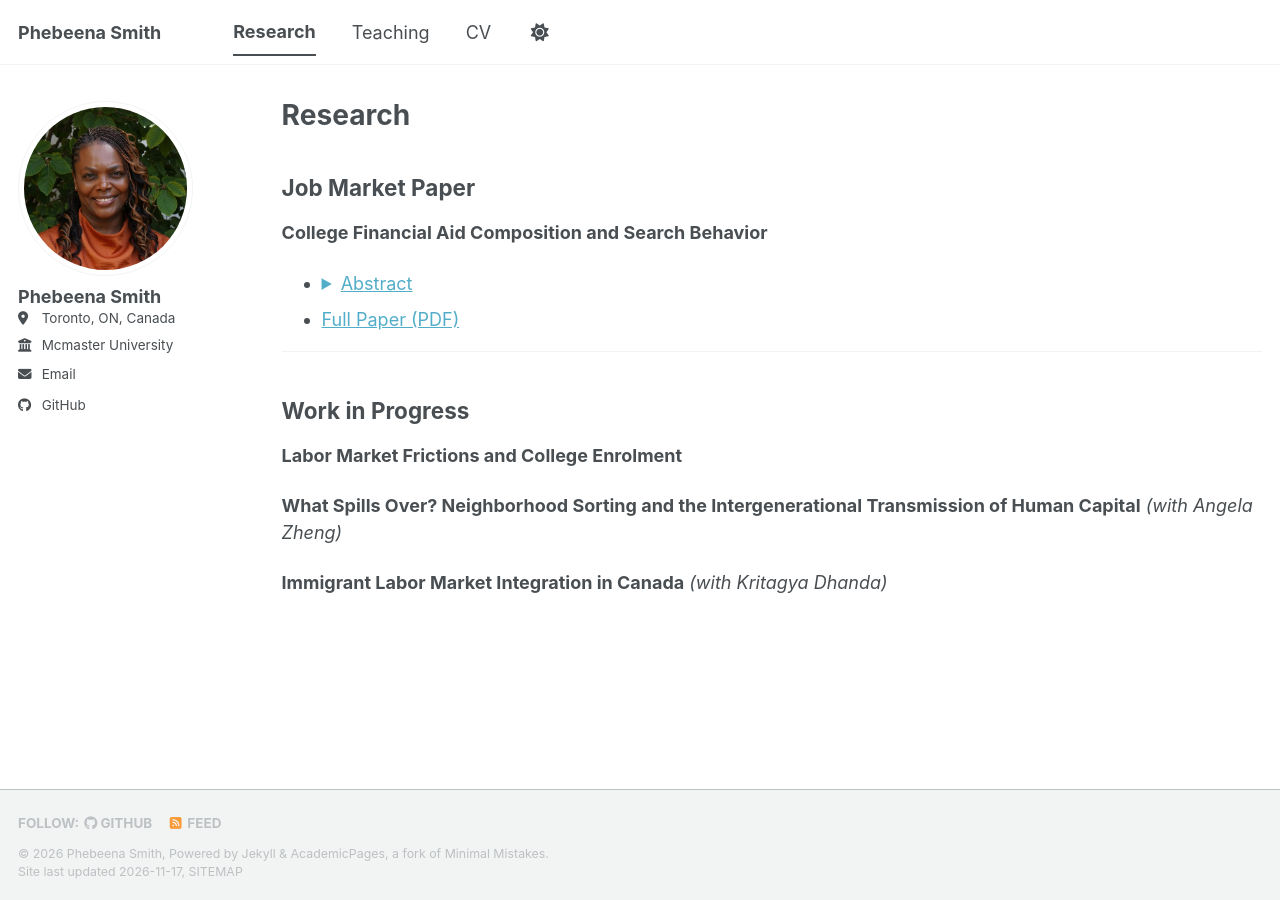
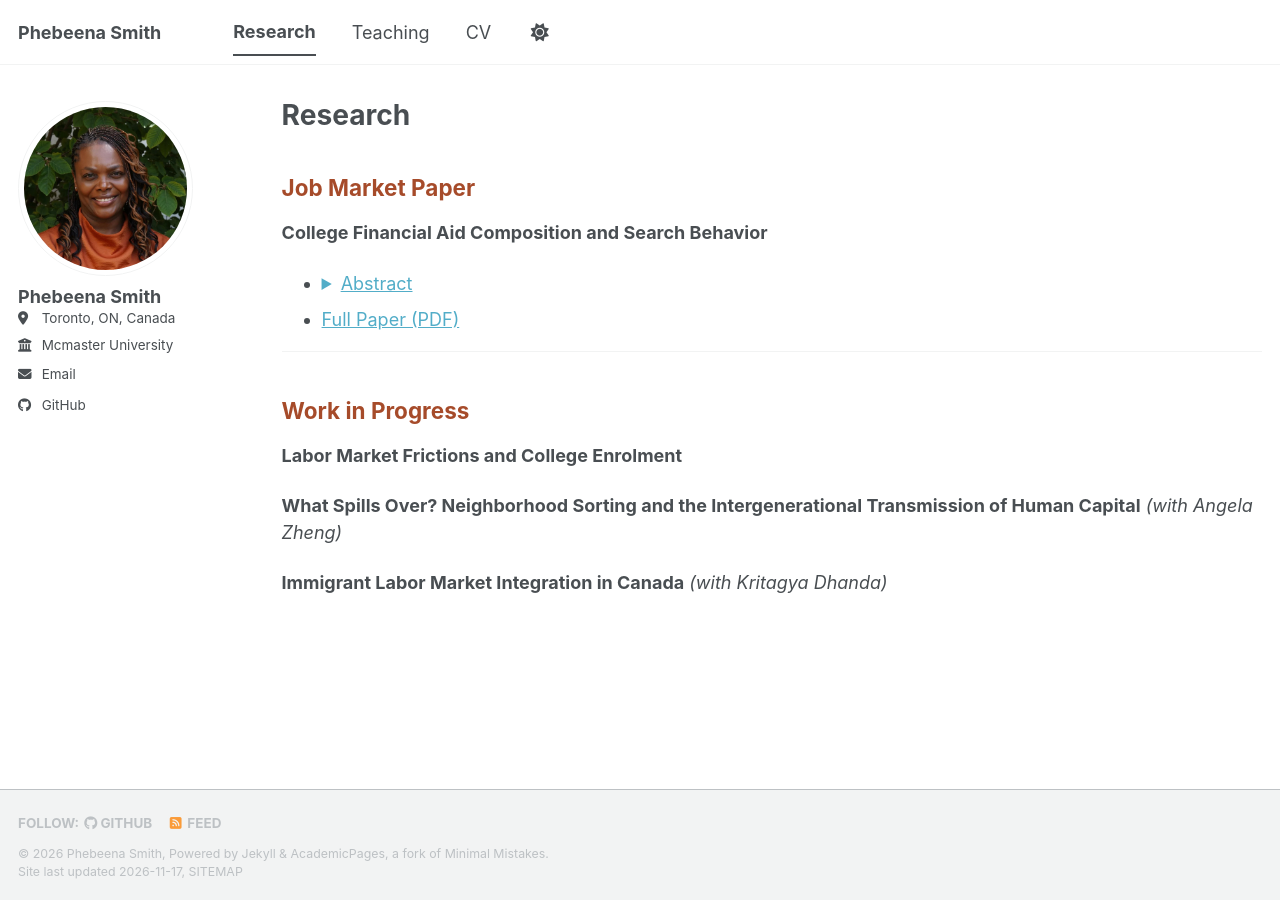
Before and after one commit to phebeenasmith/phebeenasmith.github.io, a Jekyll site: the page built from _pages/publications.html, in a window 1280 px wide. Built offline with Jekyll 4.4.1, drawn with Linux system fonts in a browser that asks for light colours; a style sheet for code colours, icons or effects is not loaded.

Commit message:
Update publications.html

```diff
--- a/_pages/publications.html
+++ b/_pages/publications.html
@@ -5,7 +5,7 @@ permalink: /publications/
 author_profile: true
 ---
 
-<h2>Job Market Paper</h2>
+<h2 style="color: #A64B2A;">Job Market Paper</h2>
 
 <p>
   <strong>College Financial Aid Composition and Search Behavior</strong>
@@ -44,7 +44,7 @@ author_profile: true
 
 <hr>
 
-<h2>Work in Progress</h2>
+<h2 style="color: #A64B2A;">Work in Progress</h2>
 
 <p>
   <strong>Labor Market Frictions and College Enrolment</strong>
```
